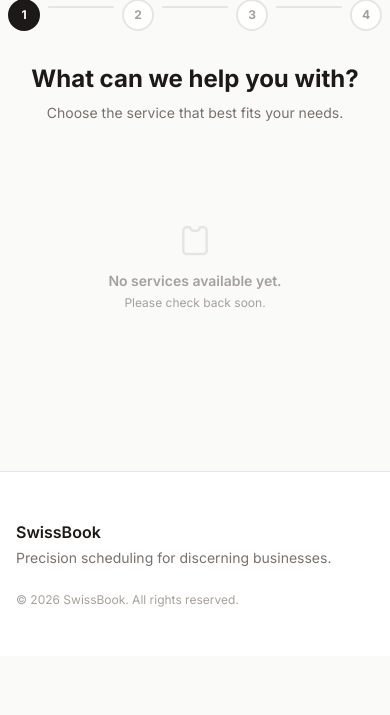
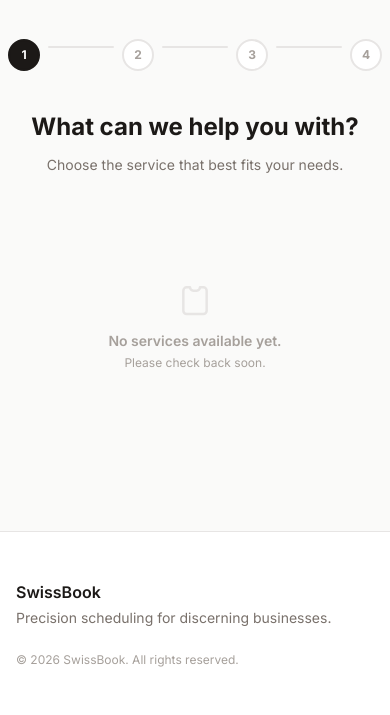
Before and after one commit to gbtan1991/booking-app, a Laravel app: page / in a window 390 px wide. Shown: the part 65-780 px from the top of the page. Run offline with Laravel 12, Linux system fonts and the light colour scheme; data that the repository does not hold is empty; style sheets or scripts are compiled from the project's sources; some libraries are stand-ins or nearby versions.

Commit message:
Polish layout spacing on booking wizard and admin dashboard
Booking wizard:
- Stepper bar: mt-10 mb-10 (was mb-8) — clear separation from fixed navbar
- Step 1 wrapper: max-w-4xl mx-auto px-2 for centered desktop layout
- Header text: mb-10 (was mb-8), h2 text-2xl sm:text-3xl for responsive scale
- Service cards grid: gap-6 (was gap-4) for more breathing room between cards

Admin dashboard:
- Main content area: p-6 sm:p-8 lg:p-10 (was p-4 sm:p-6 lg:p-8)
- Sidebar width: w-64 (was w-60) for slightly more nav label room
- Page header bottom margin: mb-8 (was mb-6)
- Stats card row bottom margin: mb-8 (was mb-6)

https://claude.ai/code/session_01Md9JJdksadrnixAaNYkKSp

```diff
--- a/resources/views/components/layouts/admin.blade.php
+++ b/resources/views/components/layouts/admin.blade.php
@@ -14,7 +14,7 @@
 
 <div class="flex h-full min-h-screen">
     {{-- Sidebar --}}
-    <aside class="hidden md:flex flex-col w-60 bg-stone-900 text-white shrink-0">
+    <aside class="hidden md:flex flex-col w-64 bg-stone-900 text-white shrink-0">
         <div class="h-16 flex items-center px-6 border-b border-stone-700">
             <span class="font-semibold tracking-tight">SwissBook Admin</span>
         </div>
@@ -62,7 +62,7 @@
             </div>
         </header>
 
-        <main class="flex-1 p-4 sm:p-6 lg:p-8 overflow-auto">
+        <main class="flex-1 p-6 sm:p-8 lg:p-10 overflow-auto">
             {{ $slot }}
         </main>
     </div>
--- a/resources/views/livewire/admin/dashboard.blade.php
+++ b/resources/views/livewire/admin/dashboard.blade.php
@@ -1,6 +1,6 @@
 <div>
     {{-- ══════════════════════════ HEADER ══════════════════════════ --}}
-    <div class="flex flex-col sm:flex-row sm:items-center justify-between gap-4 mb-6">
+    <div class="flex flex-col sm:flex-row sm:items-center justify-between gap-4 mb-8">
         <div>
             <h1 class="text-xl font-bold text-stone-900">Bookings</h1>
             <p class="text-sm text-stone-500 mt-0.5">Manage all customer appointments</p>
@@ -15,7 +15,7 @@
     </div>
 
     {{-- ══════════════════════════ STATS CARDS ══════════════════════════ --}}
-    <div class="grid grid-cols-2 lg:grid-cols-4 gap-4 mb-6">
+    <div class="grid grid-cols-2 lg:grid-cols-4 gap-4 mb-8">
         <div class="bg-white rounded-2xl border border-stone-200 p-5">
             <p class="text-xs font-semibold uppercase tracking-wider text-stone-400 mb-2">Current</p>
             <p class="text-3xl font-bold text-stone-900">{{ $this->counts['current'] }}</p>
--- a/resources/views/livewire/booking-wizard.blade.php
+++ b/resources/views/livewire/booking-wizard.blade.php
@@ -8,7 +8,7 @@
     {{-- ══════════════════════════ PROGRESS BAR ══════════════════════════ --}}
     @if ($step < 5)
     @php $steps = ['Service', 'Date', 'Time', 'Details']; @endphp
-    <div class="flex items-center gap-2 mb-8 max-w-lg mx-auto px-2">
+    <div class="flex items-center gap-2 mt-10 mb-10 max-w-lg mx-auto px-2">
         @foreach ($steps as $i => $label)
             @php $num = $i + 1; @endphp
             <div class="flex flex-col items-center gap-1 flex-shrink-0">
@@ -46,10 +46,10 @@
 
     {{-- ══════════════════════════ STEP 1 — SERVICE ══════════════════════════ --}}
     @if ($step === 1)
-    <div>
-        <div class="text-center mb-8">
-            <h2 class="text-2xl font-bold text-stone-900">What can we help you with?</h2>
-            <p class="text-stone-500 text-sm mt-2">Choose the service that best fits your needs.</p>
+    <div class="max-w-4xl mx-auto px-2">
+        <div class="text-center mb-10">
+            <h2 class="text-2xl sm:text-3xl font-bold text-stone-900">What can we help you with?</h2>
+            <p class="text-stone-500 text-sm mt-3">Choose the service that best fits your needs.</p>
         </div>
 
         @if ($this->services->isEmpty())
@@ -61,7 +61,7 @@
             <p class="text-xs mt-1">Please check back soon.</p>
         </div>
         @else
-        <div class="grid grid-cols-1 sm:grid-cols-2 lg:grid-cols-3 gap-4">
+        <div class="grid grid-cols-1 sm:grid-cols-2 lg:grid-cols-3 gap-6">
             @foreach ($this->services as $svc)
             <button
                 type="button"
```
